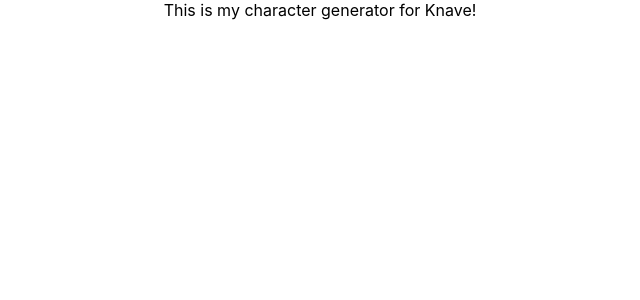
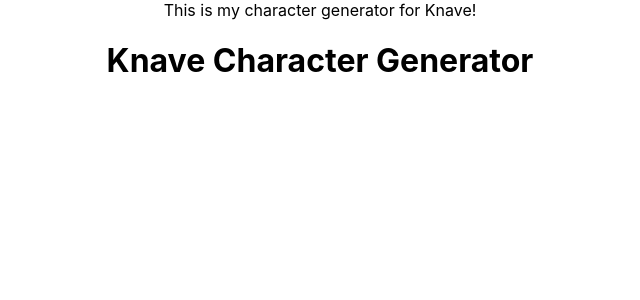
Before and after one commit to tylergreason/knave-character-generator, a React (Create React App) app: page / in a window 1280 px wide. Shown: the top 300 px of the page, without its empty margins (320-960 px from the left). Built offline with nearby package versions, Linux system fonts and the light colour scheme.

Commit message:
Added redux store folders and Title and Traits components

```diff
--- a/src/App.js
+++ b/src/App.js
@@ -1,11 +1,15 @@
 import React from 'react';
-import logo from './logo.svg';
+import Title from './components/Title'
+import Traits from './components/Traits'
+
 import './App.css';
 
 function App() {
   return (
     <div className="App">
         This is my character generator for Knave!
+        <Title title='Knave Character Generator'></Title>
+        <Traits></Traits>
     </div>
   );
 }
--- /dev/null
+++ b/src/components/Title.js
@@ -0,0 +1,11 @@
+import React from 'react'
+
+const Title = (props) => {
+    return (
+        <h1>
+            {props.title}
+        </h1>
+    )
+}
+
+export default Title
--- /dev/null
+++ b/src/components/Traits.js
@@ -0,0 +1,13 @@
+import React, { Component } from 'react';
+
+class Traits extends Component {
+    render(){
+        return(
+            <>
+
+            </>
+        )
+    }
+}
+
+export default Traits
```
